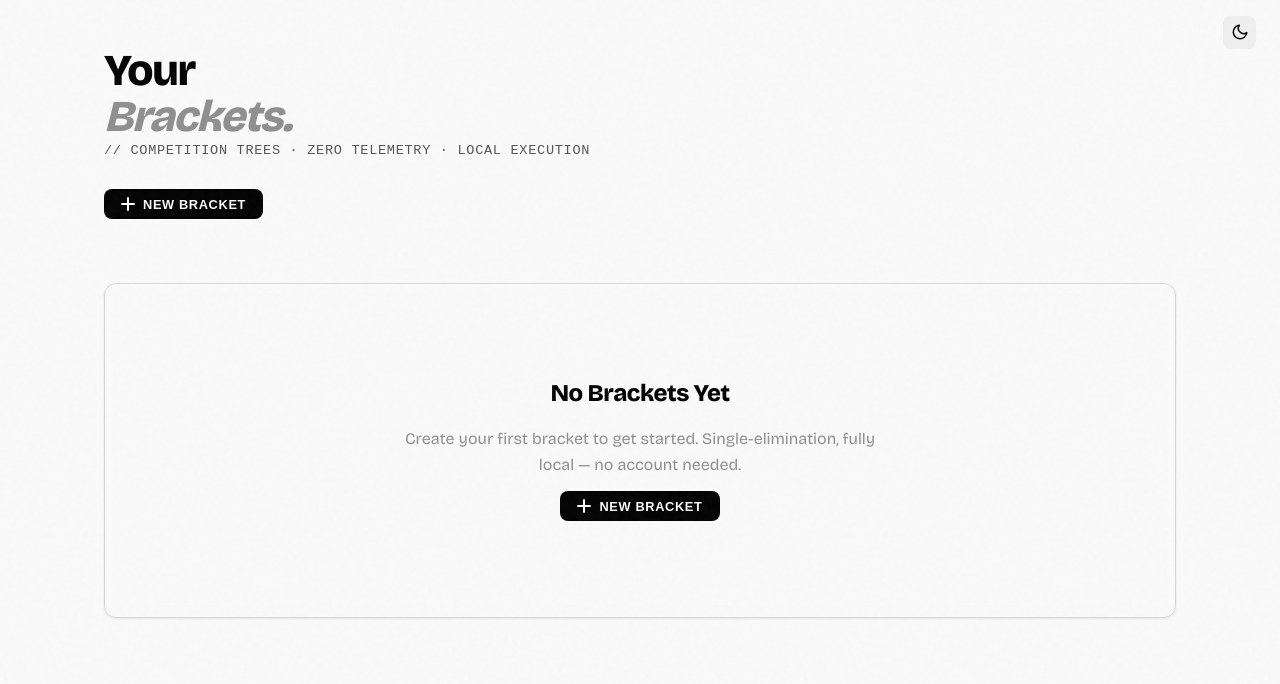
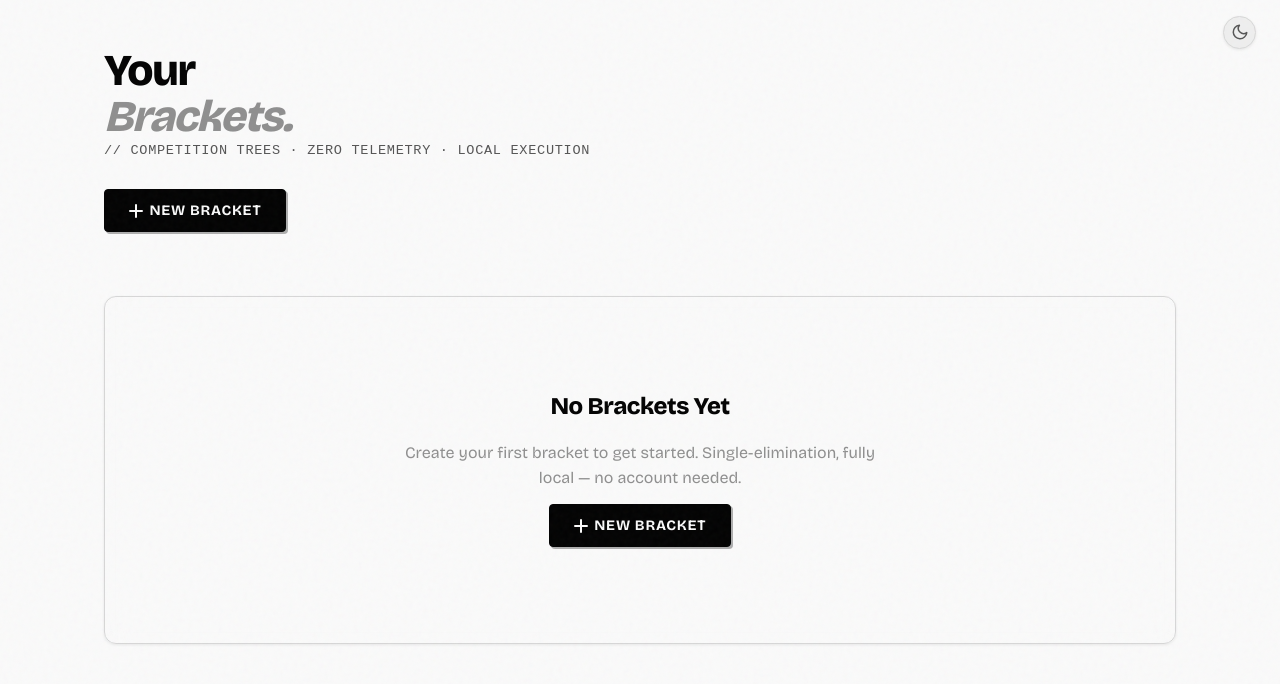
Before and after one commit to vurtal248/brack, a React (Vite) app: page / in a window 1280 px wide. Shown: the top 684 px of the page. Built offline with nearby package versions, Linux system fonts and the light colour scheme; a web font is replaced by a local one.

Commit message:
Update Button.module.css

```diff
--- a/src/components/ui/Button.module.css
+++ b/src/components/ui/Button.module.css
@@ -1,67 +1,109 @@
+/* ── Button — Soft Tech Pill ────────────────────────────────────── */
+
 .btn {
   display: inline-flex;
   align-items: center;
-  gap: 0.5rem;
-  padding: 0.4rem 1rem;
-  border-radius: var(--radius);
-  font-weight: 600;
-  font-size: 0.8rem;
+  justify-content: center;
+  gap: var(--space-2);
+  padding: 0.75rem 1.5rem; /* Slightly larger targets */
+  border-radius: var(--radius-sm); /* Sharper edge */
+  font-family: var(--font-display);
+  font-weight: 700;
+  font-size: 0.9rem; /* Condensed density */
   letter-spacing: 0.05em;
   text-transform: uppercase;
   white-space: nowrap;
-  border: 1px solid transparent;
+  border: var(--border-width) solid transparent;
   transition:
     transform 160ms var(--ease-out),
-    opacity 200ms ease,
-    background-color 200ms ease,
-    border-color 200ms ease,
-    color 200ms ease,
-    box-shadow 200ms ease;
+    background-color 160ms ease,
+    color 160ms ease,
+    border-color 160ms ease,
+    box-shadow 160ms var(--ease-out);
+  position: relative;
+  cursor: pointer;
 }
 
 .btn:active {
-  transform: scale(0.97);
+  transform: scale(0.97); /* Emil responsive feedback */
 }
 
-/* Variants */
+/* ── primary: hard block ───────────────────────────────────── */
 .primary {
   background: var(--text);
   color: var(--bg);
+  border-color: var(--text);
+  box-shadow: 2px 2px 0 var(--border-hi); /* Hard drop shadow */
 }
 
 .primary:hover {
-  opacity: 0.85;
-  box-shadow: 0 4px 12px oklch(from var(--text) l c h / 0.15);
+  background: var(--text-sub);
+  box-shadow: 4px 4px 0 var(--border-hi); /* Lift */
+  transform: translate(-1px, -1px);
 }
 
+.primary:active {
+  box-shadow: 0px 0px 0 var(--border-hi);
+}
+
+/* ── ghost: outlined structure ───────────────────────────────────── */
 .ghost {
-  color: var(--text);
+  color: var(--text-sub);
+  background: transparent;
   border-color: var(--border);
-  background: var(--bg-2);
+  box-shadow: 2px 2px 0 transparent;
 }
 
 .ghost:hover {
+  background: var(--bg-2);
+  color: var(--text);
   border-color: var(--text);
+  box-shadow: 2px 2px 0 var(--text);
+  transform: translate(-1px, -1px);
 }
 
+.ghost:active {
+  background: var(--bg-3);
+  box-shadow: 0px 0px 0 transparent;
+}
+
+/* ── danger: soft warning ───────────────────────────────────── */
 .danger {
   color: var(--danger);
-  background: transparent;
-  padding: 0.4rem 0.75rem;
-  font-size: 0.8rem;
+  background: color-mix(in oklch, var(--danger) 10%, transparent);
+  border-color: color-mix(in oklch, var(--danger) 30%, transparent);
 }
 
 .danger:hover {
-  background: var(--danger-dim);
-  border-color: var(--danger);
+  background: var(--danger);
+  color: white;
+  box-shadow: var(--shadow-sm);
+  transform: translateY(-1px);
 }
 
+.danger:active {
+  box-shadow: none;
+}
+
+/* ── icon: precise circle ───────────────────────────────────── */
 .icon {
-  padding: 0.4rem;
-  border-radius: var(--radius);
-  color: var(--text);
+  padding: var(--space-2);
+  border-radius: 50%;
+  color: var(--text-sub);
+  background: var(--bg-2);
+  border: var(--border-width) solid var(--border);
+  box-shadow: var(--shadow-sm);
 }
 
 .icon:hover {
   background: var(--bg-3);
+  color: var(--text);
+  border-color: var(--border-hi);
+  box-shadow: var(--shadow);
+  transform: translateY(-2px);
 }
+
+.icon:active {
+  box-shadow: none;
+  transform: scale(0.92);
+}
```
